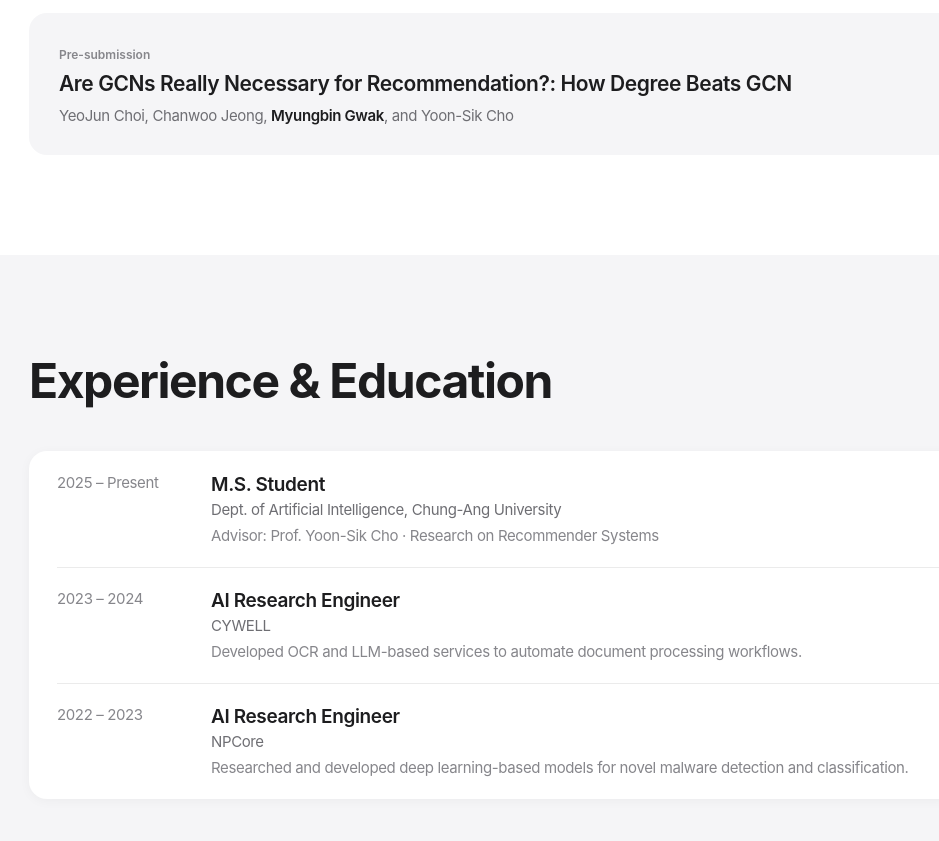
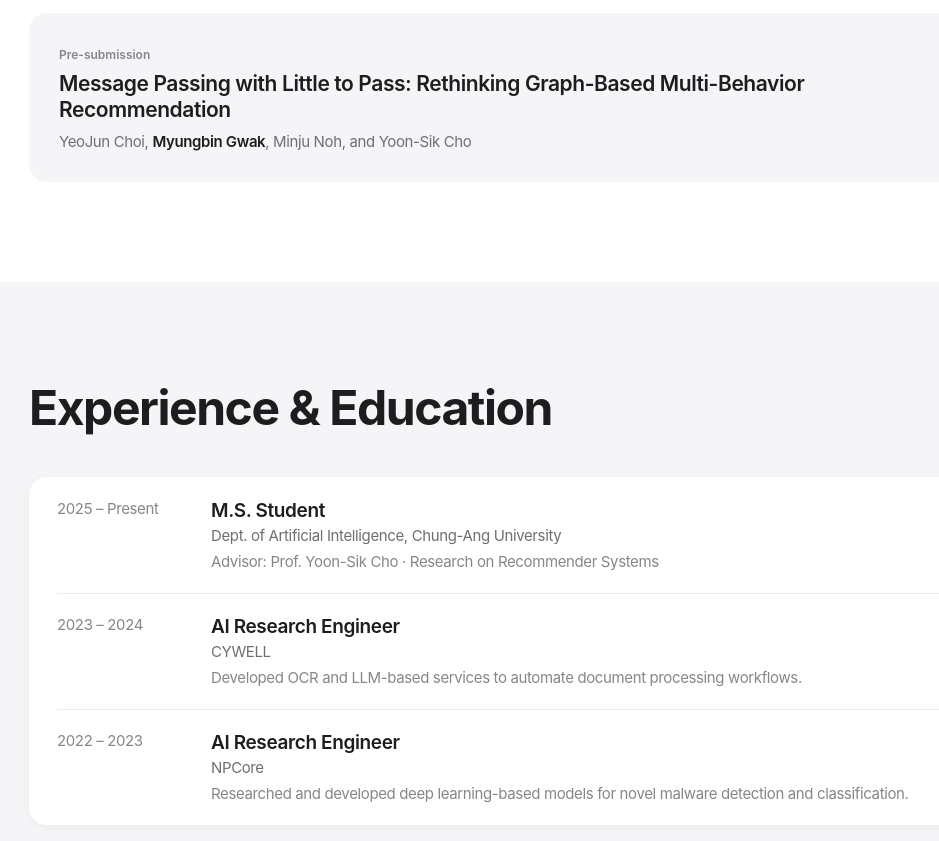
Before and after one commit to Myungbin/Myungbin.github.io, a plain HTML site: page index.html in a window 1280 px wide. Shown: the part 2565-3406 px from the top of the page, without its empty margins (143-1082 px from the left). Drawn offline with Linux system fonts and the light colour scheme.

Commit message:
Replace pre-submission paper with multi-behavior recommendation work
Co-Authored-By: Claude Opus 5.5 <noreply@anthropic.com>

```diff
--- a/index.html
+++ b/index.html
@@ -171,10 +171,10 @@
           <li class="card pub-item reveal">
             <div class="venue-tag muted">Pre-submission</div>
             <div class="title">
-              Are GCNs Really Necessary for Recommendation?: How Degree Beats GCN
+              Message Passing with Little to Pass: Rethinking Graph-Based Multi-Behavior Recommendation
             </div>
             <div class="authors">
-              YeoJun Choi, Chanwoo Jeong, <span class="me">Myungbin Gwak</span>, and Yoon-Sik Cho
+              YeoJun Choi, <span class="me">Myungbin Gwak</span>, Minju Noh, and Yoon-Sik Cho
             </div>
           </li>
         </ul>
```
